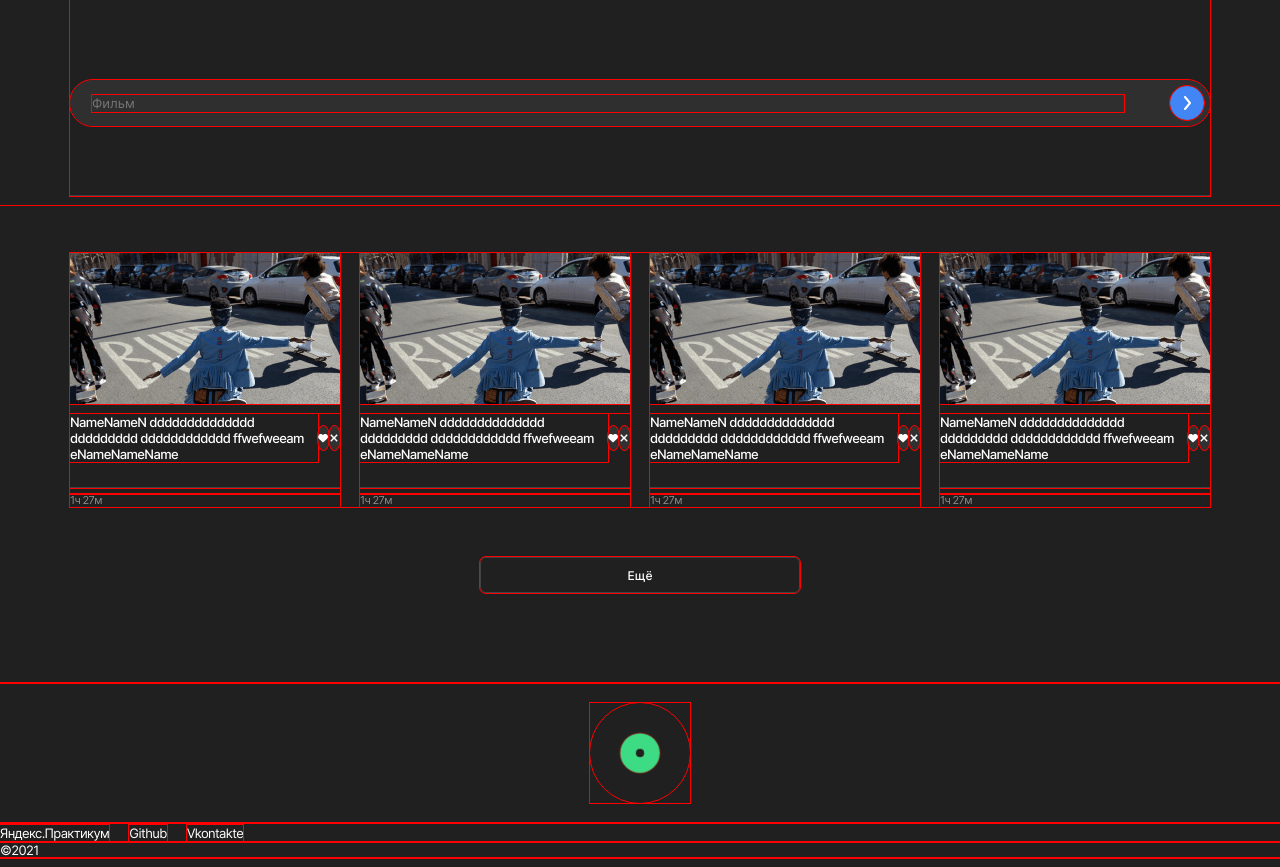
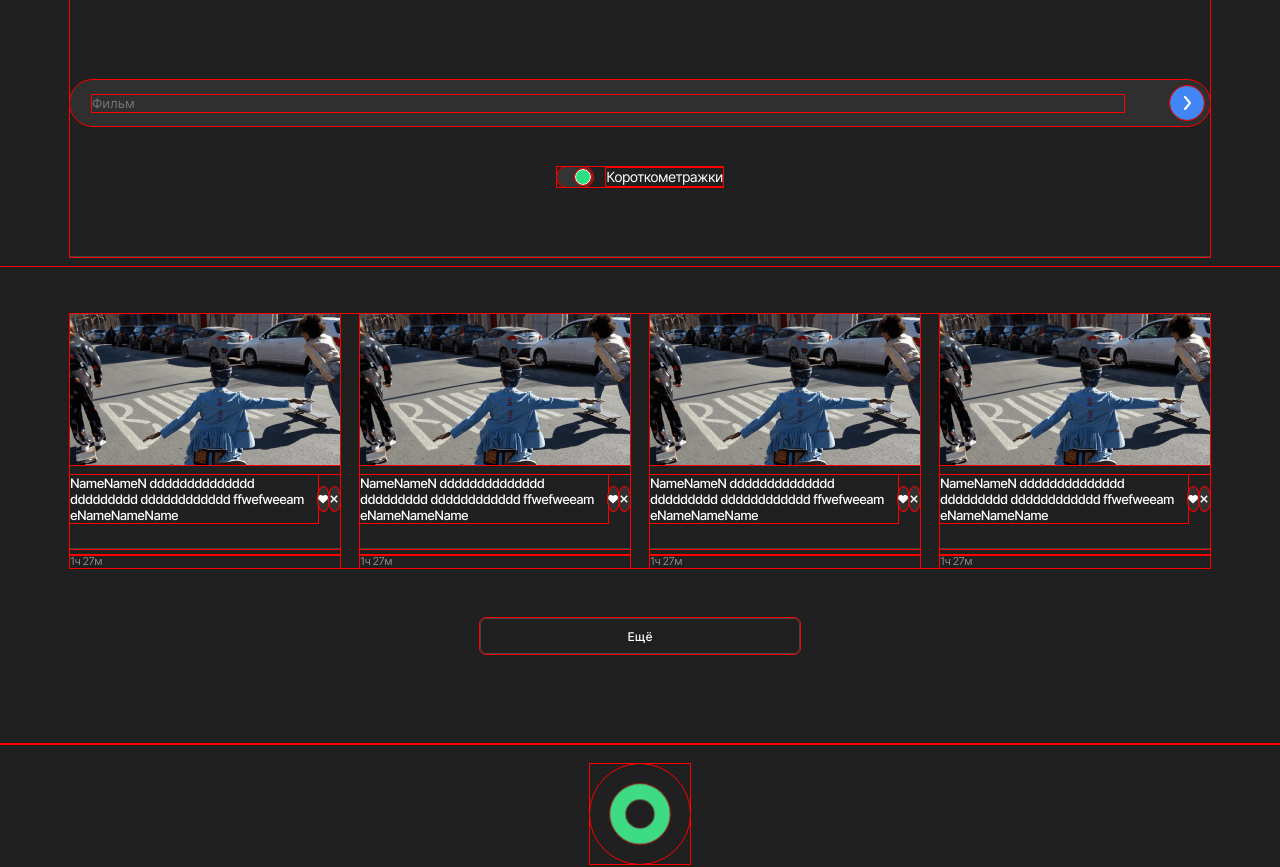
Before and after one commit to VKorchevskiy/movies-explorer-frontend, a React (Create React App) app: page / in a window 1280 px wide. Shown: the top 867 px of the page. Built offline with nearby package versions, Linux system fonts and the light colour scheme.

Commit message:
add FilterCheckbox

```diff
--- a/src/components/App/App.js
+++ b/src/components/App/App.js
@@ -3,6 +3,7 @@ import Header from '../Header/Header';
 import PageNotFound from '../PageNotFound/PageNotFound.js';
 import Landing from '../Landing/Landing';
 import SearchForm from '../SearchForm/SearchForm';
+import FilterCheckbox from '../FilterCheckbox/FilterCheckbox';
 import MoviesCardList from '../MoviesCardList/MoviesCardList';
 import Footer from '../Footer/Footer';
 import Preloader from '../Preloader/Preloader';
@@ -11,7 +12,9 @@ import Preloader from '../Preloader/Preloader';
 function App() {
   return (
     <>
-      <SearchForm />
+      <SearchForm>
+        <FilterCheckbox />
+      </SearchForm>
       <MoviesCardList />
       <Preloader />
       <Header />
--- /dev/null
+++ b/src/components/FilterCheckbox/FilterCheckbox.css
@@ -0,0 +1,97 @@
+.filter-checkbox {
+  display: grid;
+  grid-template-columns: 36px max-content;
+  align-items: center;
+  gap: 13px;
+}
+
+.checkbox__input {
+  height: 20px;
+  width: 36px;
+  border: none;
+  border-radius: 10px;
+  background: #343434;
+}
+
+.checkbox__label {
+  font-weight: 400;
+  font-size: 11px;
+  line-height: 18px;
+}
+
+
+
+.knobs, .layer {
+  position: absolute;
+  top: 0;
+  right: 0;
+  bottom: 0;
+  left: 0;
+}
+
+.button {
+  position: relative;
+  top: 0;
+  width: 36px;
+  height: 20px;
+  margin: 0;
+  overflow: hidden;
+}
+
+.button, .layer {
+  border-radius: 100px;
+}
+
+.checkbox {
+  position: relative;
+  width: 100%;
+  height: 100%;
+  padding: 0;
+  margin: 0;
+  opacity: 0;
+  cursor: pointer;
+  z-index: 3;
+}
+
+.knobs {
+  z-index: 2;
+}
+
+.layer {
+  width: 100%;
+  background-color: #343434;
+  transition: 0.3s ease all;
+  z-index: 1;
+}
+
+.knobs:before {
+  content: '';
+  position: absolute;
+  top: 2px;
+  left: 18px;
+  width: 14px;
+  height: 14px;
+  background-color: #2BE080;
+  border-radius: 50%;
+  border: #ffffff solid 1px;
+}
+
+.checkbox:checked+.knobs:before {
+  content: '';
+  left: 2px;
+  background-color: #A0A0A0;
+}
+
+.knobs, .knobs:before, .layer {
+  transition: .3s cubic-bezier(0.18, 0.89, 0.35, 1.2) all;
+}
+
+
+
+@media screen and (min-width: 768px) {
+  .checkbox__label {
+    font-size: 14px;
+  }
+}
+
+@media screen and (min-width: 768px) {}
--- /dev/null
+++ b/src/components/FilterCheckbox/FilterCheckbox.js
@@ -0,0 +1,18 @@
+import './FilterCheckbox.css';
+import React from 'react';
+
+function FilterCheckbox() {
+  return (
+    <div className="filter-checkbox">
+      <div class="button">
+        <input type="checkbox" class="checkbox" id="filter-checkbox" />
+        <div class="knobs"></div>
+        <div class="layer"></div>
+      </div>
+      {/* <input className="checkbox__input" type="checkbox" id="filter-checkbox" /> */}
+      <label className="checkbox__label" for="filter-checkbox">Короткометражки</label>
+    </div >
+  )
+}
+
+export default FilterCheckbox;
--- a/src/components/SearchForm/SearchForm.css
+++ b/src/components/SearchForm/SearchForm.css
@@ -2,14 +2,18 @@
   margin: 0 14px 10px;
   padding: 80px 0 49px;
   border-bottom: #424242 solid 1px;
+  display: flex;
+  flex-direction: column;
+  align-items: center;
 }
 
 .search__form {
+  width: 100%;
   display: grid;
   grid-template-columns: auto 34px;
   gap: 46px;
   align-items: center;
-  margin: 0;
+  margin: 0 0 42px;
   padding: 0 6px 0 19px;
   height: 46px;
   border-radius: 23px;
@@ -47,6 +51,7 @@
     padding-bottom: 50px;
   }
   .search__form {
+    margin-bottom: 41px;
     padding: 0 6px 0 22px;
   }
   .search__input-text {
@@ -60,7 +65,4 @@
     margin: 0 70px 10px;
     padding-bottom: 69px;
   }
-  .search__form {
-    padding: 0 6px 0 22px;
-  }
 }
```
